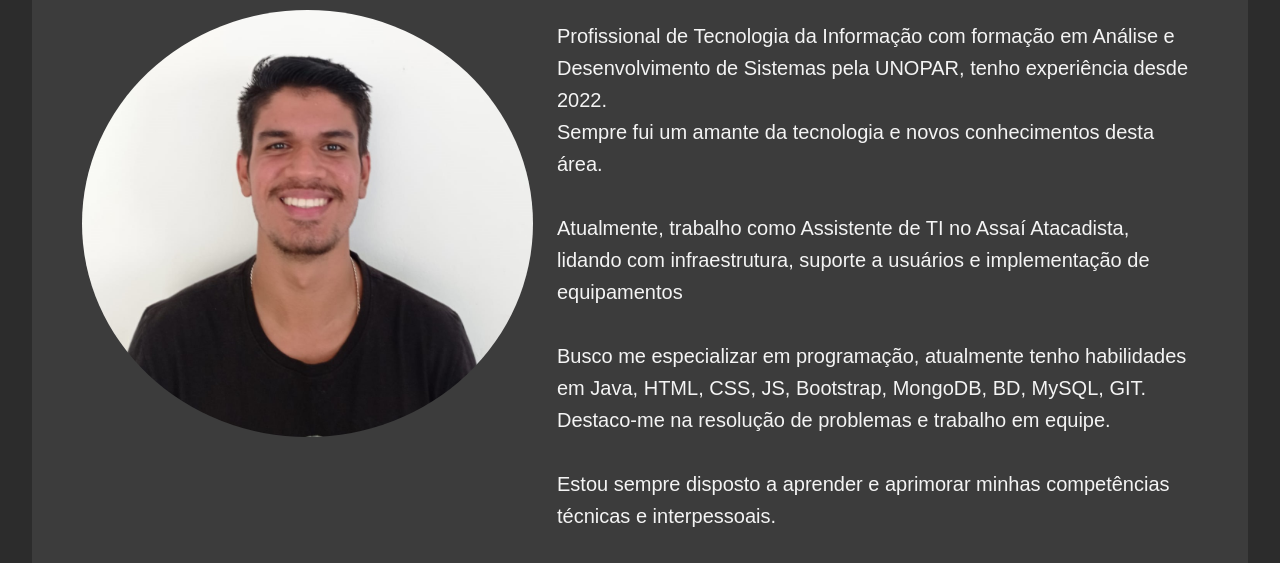
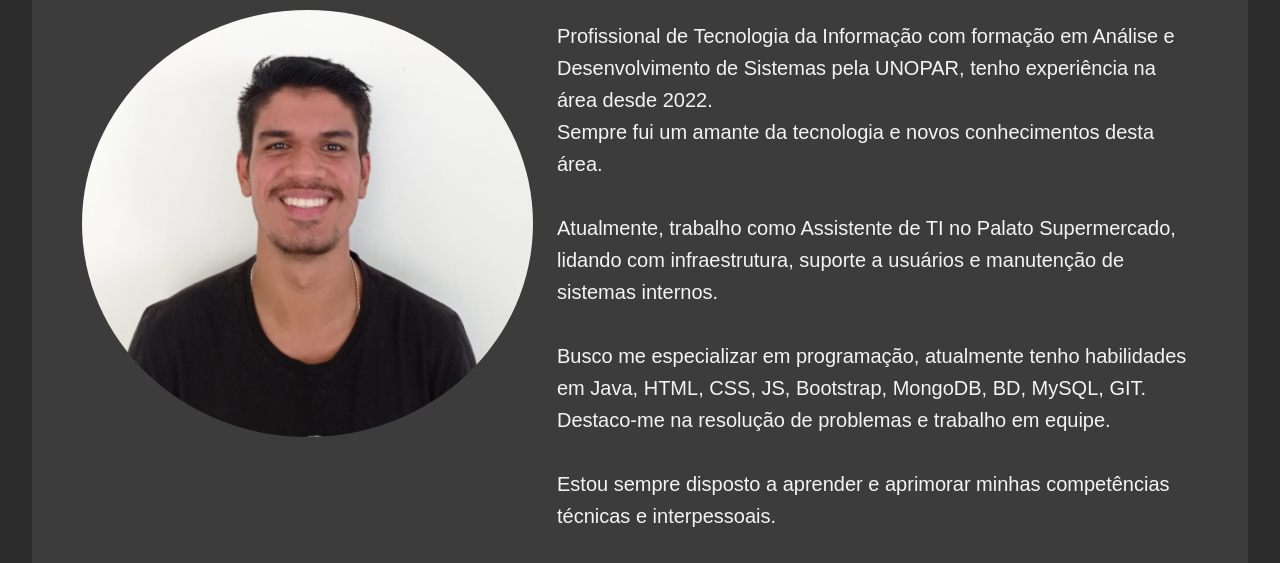
Before and after one commit to FelipeSilvaNavarro/sitePessoal, a plain HTML site: page index.html in a window 1280 px wide. Shown: the part 389-952 px from the top of the page. Drawn offline with nearby package versions, Linux system fonts and the light colour scheme; a script that the page names is missing; a web font is replaced by a local one.

Commit message:
Mudei de emprego

```diff
--- a/index.html
+++ b/index.html
@@ -50,11 +50,11 @@
                         <div data-aos="fade-up" data-aos-duration="1500">
                             <h2 class="text-center mb-4 mt-4 mt-lg-0">Sobre mim</h2>
                             <p class="text-center text-lg-start">
-                                Profissional de Tecnologia da Informação com formação em Análise e Desenvolvimento de Sistemas pela UNOPAR, tenho experiência desde 2022.
+                                Profissional de Tecnologia da Informação com formação em Análise e Desenvolvimento de Sistemas pela UNOPAR, tenho experiência na área desde 2022.
                                 <br>
                                 Sempre fui um amante da tecnologia e novos conhecimentos desta área.
                                 <br><br>
-                                Atualmente, trabalho como Assistente de TI no Assaí Atacadista, lidando com infraestrutura, suporte a usuários e implementação de equipamentos
+                                Atualmente, trabalho como Assistente de TI no Palato Supermercado, lidando com infraestrutura, suporte a usuários e manutenção de sistemas internos.
                                 <br><br>
                                 Busco me especializar em programação, atualmente tenho habilidades em Java, HTML, CSS, JS, Bootstrap, MongoDB, BD, MySQL, GIT. Destaco-me na resolução de problemas e trabalho em equipe.
                                 <br><br>
```
